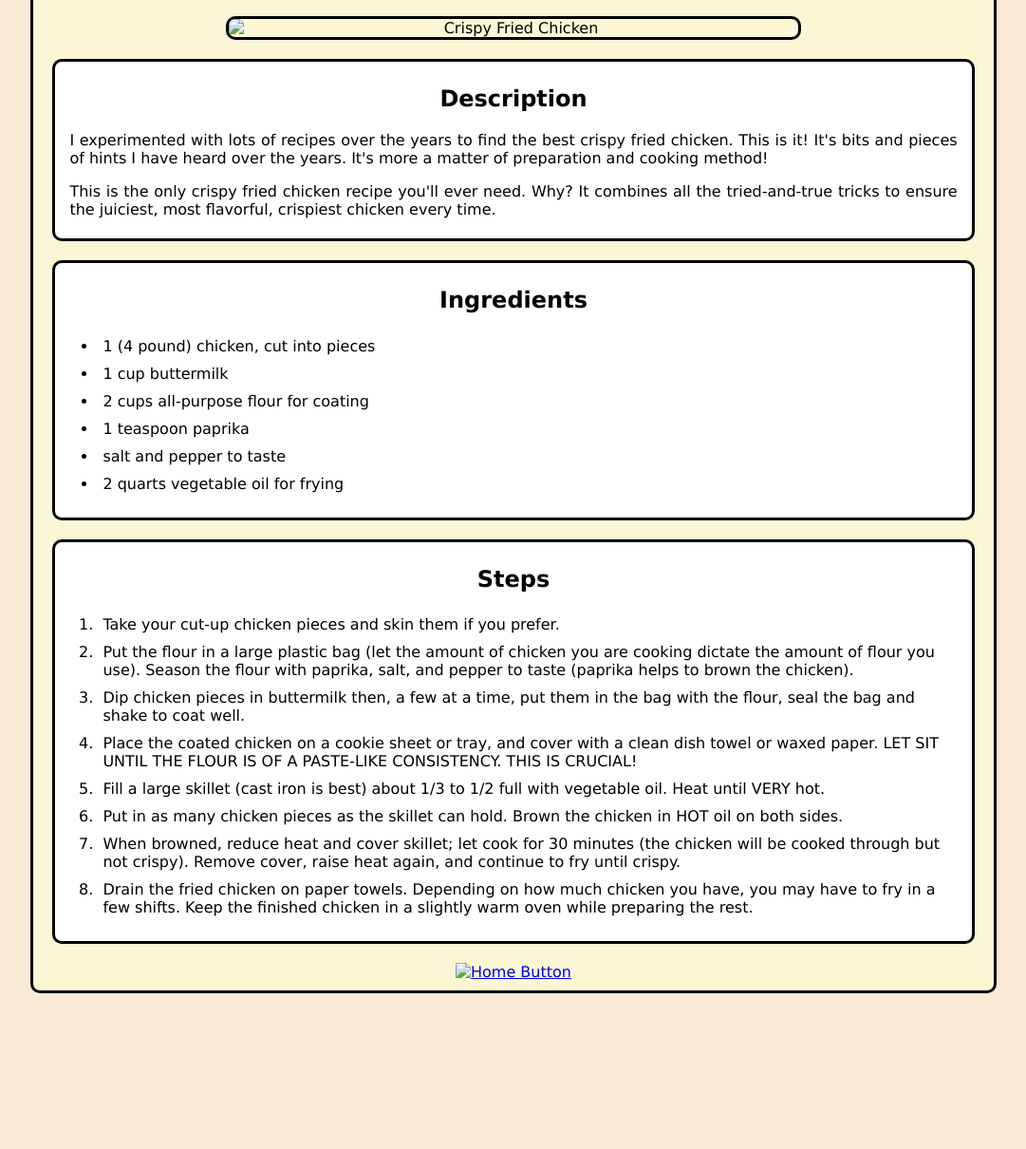
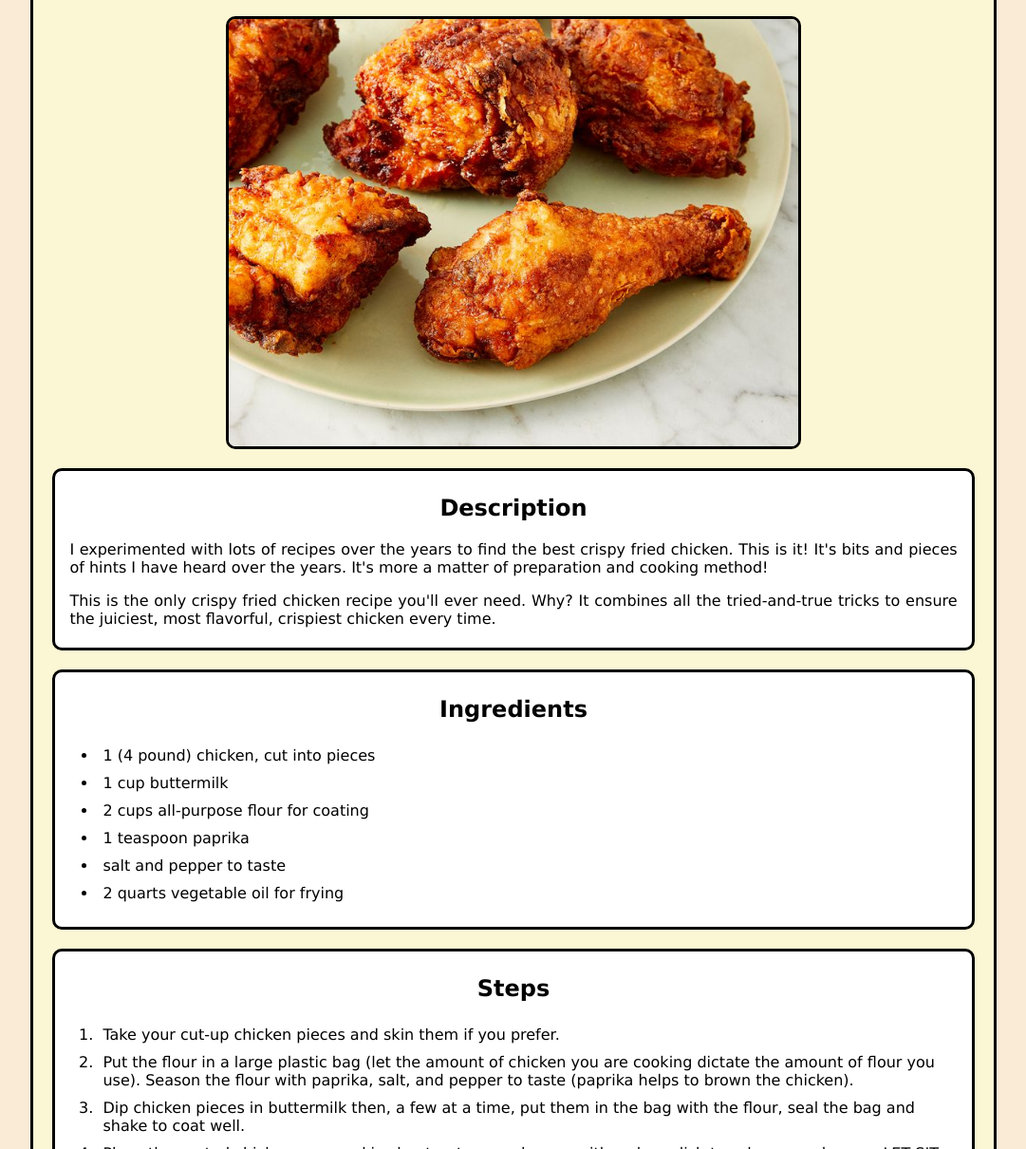
Before and after one commit to mjfelecio/odin-recipes, a plain HTML site: page recipes/fried_chicken.html in a window 1280 px wide. Shown: the part 90-1300 px from the top of the page at 95% size, without its empty margins (99-1180 px from the left). Before the commit the page ends 1144 px from the top, so only its background shows below. Drawn offline with Linux system fonts and the light colour scheme; the site is published under a folder, as on GitHub Pages, so addresses that start at the root find nothing.

Commit message:
Fix incorrect image path in recipe files

```diff
--- a/recipes/fried_chicken.html
+++ b/recipes/fried_chicken.html
@@ -12,7 +12,7 @@
 
       <img
         class="recipe-img"
-        src="/imgs/chicken.jpg"
+        src="../imgs/chicken.jpg"
         alt="Crispy Fried Chicken"
       />
 
@@ -81,7 +81,7 @@
         </ol>
       </div>
 
-      <a href="../index.html"><img class="home-link" src="/imgs/home.svg" alt="Home Button" height="30px"></a>
+      <a href="../index.html"><img class="home-link" src="../imgs/home.svg" alt="Home Button" height="30px"></a>
     </div>
   </body>
 </html>
```
Also changed, not shown: recipes/pancit.html (+2 -2 lines), recipes/spaghetti.html (+2 -2 lines).
